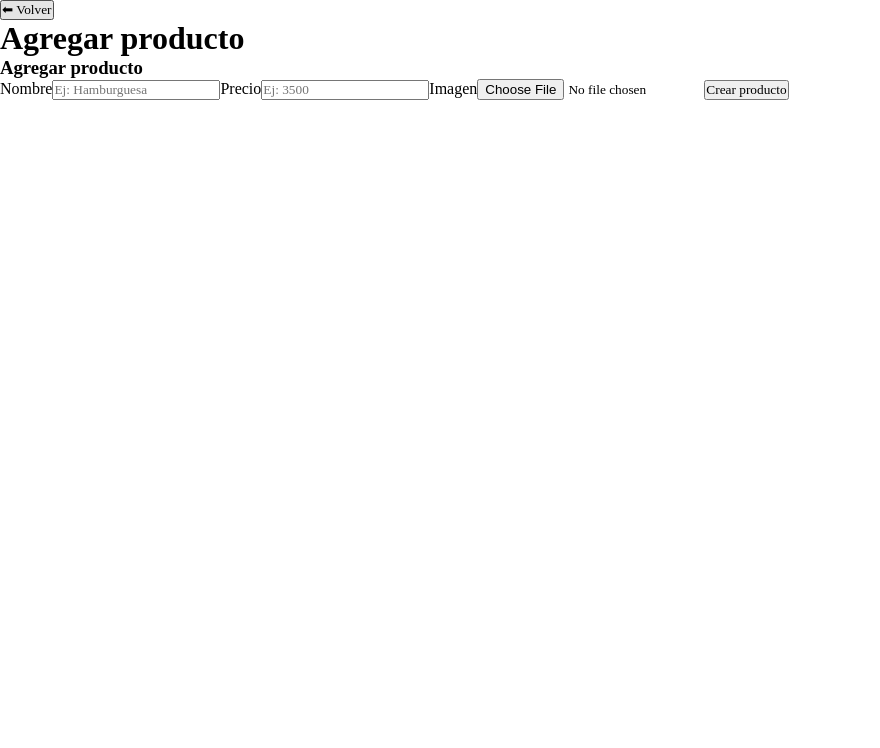
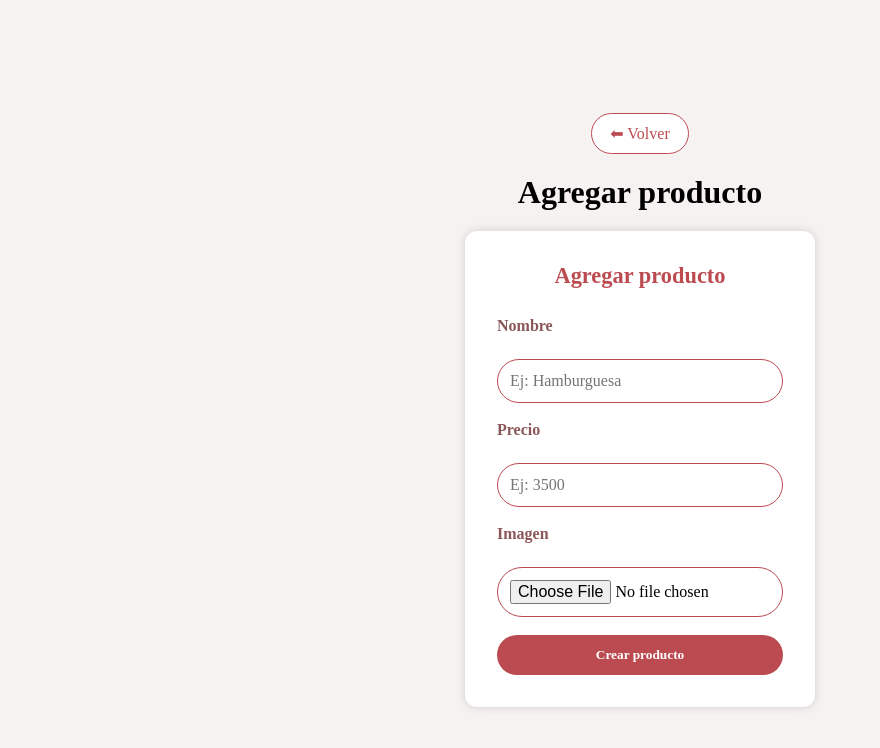
Before and after one commit to FlorenciaCampos/micuoco-admin, a React (Vite) app: page /productos/nuevo in a window 1280 px wide. Shown: the top 748 px of the page, without its empty margins (0-880 px from the left). Built offline with nearby package versions, Linux system fonts and the light colour scheme; sample sign-in values are in the browser's storage.

Commit message:
se agregan estilos

```diff
--- a/src/App.jsx
+++ b/src/App.jsx
@@ -1,15 +1,17 @@
+// src/App.jsx
 import { Routes, Route, Navigate } from "react-router-dom";
 import { useState } from "react";
 
 import Login from "./pages/Login.jsx";
 import Dashboard from "./pages/Dashboard.jsx";
 import ProductsCrud from "./pages/ProductsCrud.jsx";
-import AddProduct from "./pages/AddProduct.jsx"; // mismo formulario para crear y editar
+import AddProduct from "./pages/AddProduct.jsx";
+import EditProduct from "./pages/EditProduct.jsx";   // ✅ IMPORTANTE
 
 function App() {
   const [token, setToken] = useState(sessionStorage.getItem("token"));
 
-  // Middleware de protección de rutas
+  // ✅ Middleware de protección de rutas
   const ProtectedRoute = ({ children }) => {
     if (!token) {
       return <Navigate to="/login" replace />;
@@ -55,12 +57,12 @@ function App() {
         }
       />
 
-      {/* ✅ EDITAR PRODUCTO - <---- ESTA TE FALTABA */}
+      {/* ✅ EDITAR PRODUCTO */}
       <Route
         path="/productos/editar/:id"
         element={
           <ProtectedRoute>
-            <AddProduct />
+            <EditProduct />     {/* <---- AQUÍ ESTABA EL ERROR */}
           </ProtectedRoute>
         }
       />
--- a/src/components/ProductsForm.jsx
+++ b/src/components/ProductsForm.jsx
@@ -60,7 +60,7 @@ export default function ProductForm({ onSubmit, initialData }) {
   };
 
   return (
-    <form onSubmit={handleSubmit}>
+    <form className="product-form" onSubmit={handleSubmit}> {/* ✅ clase aplicada */}
       <h3>{isEditing ? "Editar producto" : "Agregar producto"}</h3>
 
       <label>Nombre</label>
@@ -88,19 +88,9 @@ export default function ProductForm({ onSubmit, initialData }) {
         onChange={handleChange}
       />
 
-      {/* ✅ Mostramos preview si existe */}
+      {/* ✅ Preview sin CSS inline */}
       {preview && (
-        <img
-          src={preview}
-          alt="preview"
-          style={{
-            width: "150px",
-            height: "150px",
-            objectFit: "contain",
-            marginTop: "10px",
-            borderRadius: "10px",
-          }}
-        />
+        <img src={preview} alt="preview" className="preview-image" />
       )}
 
       <button type="submit">
--- a/src/hooks/useProduct.jsx
+++ b/src/hooks/useProduct.jsx
@@ -4,70 +4,83 @@ export default function useProduct() {
   const [products, setProducts] = useState([]);
   const [loading, setLoading] = useState(false);
 
-  // ✅ Obtener productos desde el backend
+  const API_URL = "http://localhost:3000/api/product";
+
+  // ✅ Obtener todos los productos
   const fetchProducts = async () => {
     try {
       setLoading(true);
-      const response = await fetch("http://localhost:3000/api/product/getProducts");
+      const response = await fetch(`${API_URL}/getProducts`);
       const data = await response.json();
       setProducts(data);
     } catch (error) {
-      console.error("Error al obtener productos:", error);
+      console.error("❌ Error al obtener productos:", error);
     } finally {
       setLoading(false);
     }
   };
 
-  // ✅ Crear producto (envía FormData con imagen)
-  const createProduct = async (productData) => {
+  // ✅ Obtener un producto por ID (para precargar el formulario de edición)
+  const getProductById = async (id) => {
     try {
-      await fetch("http://localhost:3000/api/product/create", {
-        method: "POST",
-        body: productData, // 👈 FormData (NO JSON.stringify ni headers)
-      });
-
-      fetchProducts(); // refresca lista luego de crear
+      const res = await fetch(`${API_URL}/getProducts/${id}`);
+      return await res.json();
     } catch (error) {
-      console.error("Error al crear producto:", error);
+      console.error("❌ Error al obtener producto por ID:", error);
     }
   };
 
-  // ✅ Editar producto (envía FormData con imagen opcional)
+  // ✅ Crear producto (envía FormData)
+  const createProduct = async (productData) => {
+    try {
+      await fetch(`${API_URL}/create`, {
+        method: "POST",
+        body: productData, // FormData
+      });
+
+      fetchProducts(); // refrescar lista luego de crear
+    } catch (error) {
+      console.error("❌ Error al crear producto:", error);
+    }
+  };
+
+  // ✅ Editar producto
   const updateProduct = async (id, updatedData) => {
     try {
       setLoading(true);
 
-      await fetch(`http://localhost:3000/api/product/update/${id}`, {
+      await fetch(`${API_URL}/update/${id}`, {
         method: "PUT",
-        body: updatedData, // 👈 FormData también (puede incluir imagen o no)
+        body: updatedData, // FormData
       });
 
-      fetchProducts(); // refresca lista
+      fetchProducts(); // refrescar lista
     } catch (error) {
-      console.error("Error al actualizar producto:", error);
+      console.error("❌ Error al actualizar producto:", error);
     } finally {
       setLoading(false);
     }
   };
 
-  // ✅ Eliminar un producto por ID
+  // ✅ Eliminar producto
   const deleteProduct = async (id) => {
     try {
-      await fetch(`http://localhost:3000/api/product/delete/${id}`, {
+      await fetch(`${API_URL}/delete/${id}`, {
         method: "DELETE",
       });
 
-      fetchProducts(); // vuelve a cargar la lista sin el eliminado
+      fetchProducts(); // refrescar lista
     } catch (error) {
       console.error("❌ Error al eliminar producto:", error);
     }
   };
 
-  // Exportamos todas las funciones necesarias al componente React
+  // ✅ Exportar funciones disponibles
   return {
     products,
     loading,
     fetchProducts,
+    getProductById,   // 👈 AHORA SÍ ESTÁ EXPORTADA
     createProduct,
     updateProduct,
     deleteProduct,
--- a/src/pages/AddProduct.jsx
+++ b/src/pages/AddProduct.jsx
@@ -1,6 +1,6 @@
 // src/pages/AddProduct.jsx
 
-import { Link } from "react-router-dom";        // 👈 IMPORTANTE
+import { Link } from "react-router-dom";
 import ProductForm from "../components/ProductsForm";
 import useProduct from "../hooks/useProduct";
 
@@ -8,21 +8,24 @@ export default function AddProduct() {
   const { createProduct } = useProduct();
 
   return (
-    <main>
+    <main className="form-page-container">   {/* ✅ clase para centrar y dar padding */}
 
-      {/* BOTON VOLVER */}
-      <Link to="/productos">
-        <button>⬅ Volver</button>
+      {/* BOTÓN VOLVER */}
+      <Link to="/productos" className="admin-btn-back">
+        ⬅ Volver
       </Link>
 
       <h1>Agregar producto</h1>
 
+      {/* CARD del formulario */}
+      <div className="form-card">
         <ProductForm
           initialData={null}
           onSubmit={(data) => {
             createProduct(data);
           }}
         />
+      </div>
     </main>
   );
 }
--- a/src/pages/EditProduct.jsx
+++ b/src/pages/EditProduct.jsx
@@ -1,19 +1,18 @@
 // src/pages/EditProduct.jsx
-
 import { Link, useParams } from "react-router-dom";
 import ProductForm from "../components/ProductsForm";
 import useProduct from "../hooks/useProduct";
 import { useEffect, useState } from "react";
 
 export default function EditProduct() {
-  const { id } = useParams();                       // ← capturamos el :id de la URL
+  const { id } = useParams();
   const { getProductById, updateProduct } = useProduct();
 
   const [product, setProduct] = useState(null);
 
   useEffect(() => {
     const loadProduct = async () => {
-      const data = await getProductById(id);        // ← buscamos el producto en el backend
+      const data = await getProductById(id);
       setProduct(data);
     };
 
@@ -21,21 +20,22 @@ export default function EditProduct() {
   }, [id]);
 
   return (
-    <main>
-      <Link to="/productos">
-        <button>⬅ Volver</button>
-      </Link>
+    <main className="form-page-container">
+
+      <Link to="/productos" className="admin-btn-back">⬅ Volver</Link>
 
       <h1>Editar producto</h1>
 
+      <div className="form-card">
         {product ? (
           <ProductForm
-          initialData={product}                   // ← le pasamos los datos al form
+            initialData={product}
             onSubmit={(data) => updateProduct(id, data)}
           />
         ) : (
           <p>Cargando...</p>
         )}
+      </div>
     </main>
   );
 }
--- a/src/stilos/main.css
+++ b/src/stilos/main.css
@@ -110,3 +110,184 @@
     width: 100%;
   }
 }
+
+/* ================= LOGIN ================= */
+
+.login-container {
+  height: 100vh;
+  display: flex;
+  flex-direction: column;
+  justify-content: center;
+  align-items: center;
+  gap: 25px;
+  background-color: #f7f2f2;
+  padding-top: 80px; /* ✅ Para que no quede tan abajo */
+}
+
+.login-container h1 {
+  color: #bc4b51;
+  font-size: 2rem;
+}
+
+/* FORM del login */
+.login-container form {
+  display: flex;
+  flex-direction: column;
+  gap: 18px;
+  background-color: #ffffff;
+  padding: 32px;
+  width: 350px;
+  border-radius: 12px;
+  box-shadow: 0 0 10px rgba(0,0,0,0.15);
+}
+
+/* Inputs */
+.login-container form input {
+  padding: 12px;
+  border-radius: 50px;
+  border: 1px solid #bc4b51;
+  outline: none;
+  font-size: 1rem;
+}
+
+.login-container form input:focus {
+  background-color: #fff4f4;
+}
+
+/* Botón */
+.login-container form button {
+  padding: 12px;
+  background-color: #bc4b51;
+  color: #fff;
+  font-weight: bold;
+  border-radius: 50px;
+  cursor: pointer;
+  border: none;
+  transition: 0.3s ease;
+}
+
+.login-container form button:hover {
+  background-color: #a83f45;
+}
+
+/* ✅ Alinear correctamente label e input */
+.login-container form label {
+  display: block;
+  width: 100%;
+  margin-bottom: 6px;
+  font-weight: bold;
+  color: #8a575a;
+}
+
+/* ✅ Asegurar que input tome todo el ancho */
+.login-container form input {
+  width: 100%;
+}
+
+/* ========================= */
+/* FORMULARIO CREAR / EDITAR PRODUCTO */
+/* ========================= */
+
+.form-page-container {
+  width: 100%;
+  min-height: 100vh;
+  display: flex;
+  flex-direction: column;
+  align-items: center;
+  justify-content: center; /* ✅ centra verticalmente como login */
+  gap: 20px;
+  background-color: #f7f2f2; /* ✅ mismo fondo que login */
+  padding-top: 20px;
+}
+
+.form-card {
+  width: 350px; /* ✅ igual al ancho del login */
+  background-color: #ffffff;
+  padding: 32px; /* ✅ igual al padding del login */
+  border-radius: 12px;
+  box-shadow: 0 0 10px rgba(0,0,0,0.15);
+}
+
+/* FORM */
+.product-form {
+  display: flex;
+  flex-direction: column;
+  gap: 18px;
+}
+
+/* Labels */
+.product-form label {
+  display: block;
+  width: 100%;
+  margin-bottom: 6px;
+  font-weight: bold;
+  color: #8a575a;
+}
+
+/* Inputs y selects */
+.product-form input,
+.product-form select {
+  width: 100%;
+  padding: 12px;
+  border-radius: 50px; /* ✅ igual al login */
+  border: 1px solid #bc4b51;
+  outline: none;
+  font-size: 1rem;
+  transition: 0.3s ease-in-out;
+}
+
+.product-form input:focus,
+.product-form select:focus {
+  background-color: #fff4f4;
+}
+
+/* Botón submit */
+.product-form button {
+  padding: 12px;
+  background-color: #bc4b51;
+  color: white;
+  font-weight: bold;
+  border-radius: 50px;
+  cursor: pointer;
+  border: none;
+  transition: 0.3s ease;
+}
+
+.product-form button:hover {
+  background-color: #a83f45;
+}
+
+/* Preview imagen */
+.preview-image {
+  width: 100%;
+  height: 180px;
+  object-fit: cover;
+  border-radius: 12px;
+  margin-top: 10px;
+  box-shadow: 0 0 5px rgba(0,0,0,0.2);
+}
+
+/* Botón volver */
+.admin-btn-back {
+  padding: 10px 18px;
+  border-radius: 50px;
+  border: 1px solid #bc4b51;
+  background-color: #fff;
+  color: #bc4b51;
+  cursor: pointer;
+  text-decoration: none;
+  transition: 0.3s ease;
+}
+
+.admin-btn-back:hover {
+  background-color: #bc4b51;
+  color: #fff;
+}
+
+/* Título del formulario (Agregar / Editar producto) */
+.product-form h3 {
+  text-align: center;
+  color: #bc4b51;
+  margin-bottom: 10px;
+  font-size: 1.4rem;
+}
```
Lines whose indentation alone changed are shown as unchanged.
